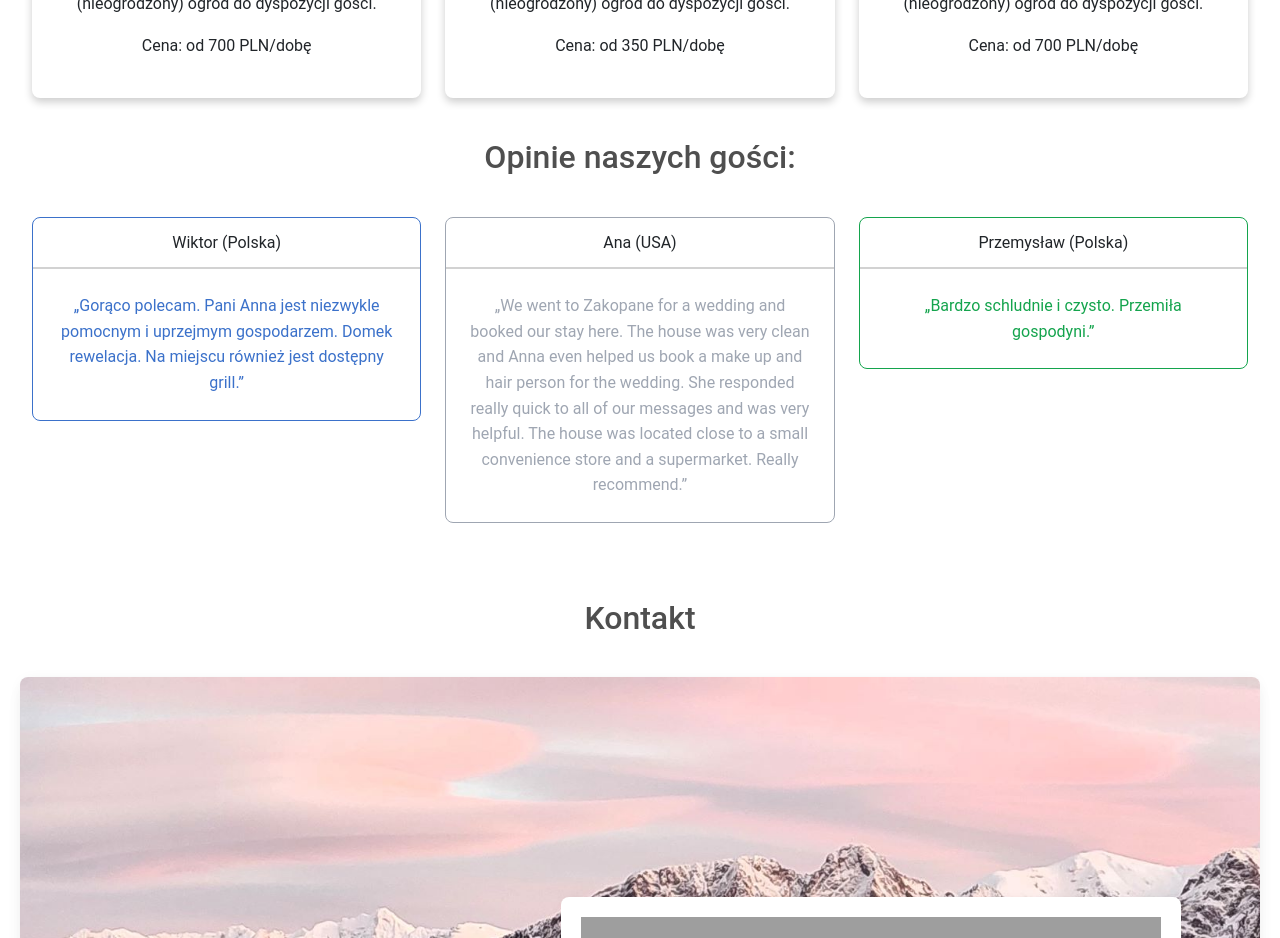
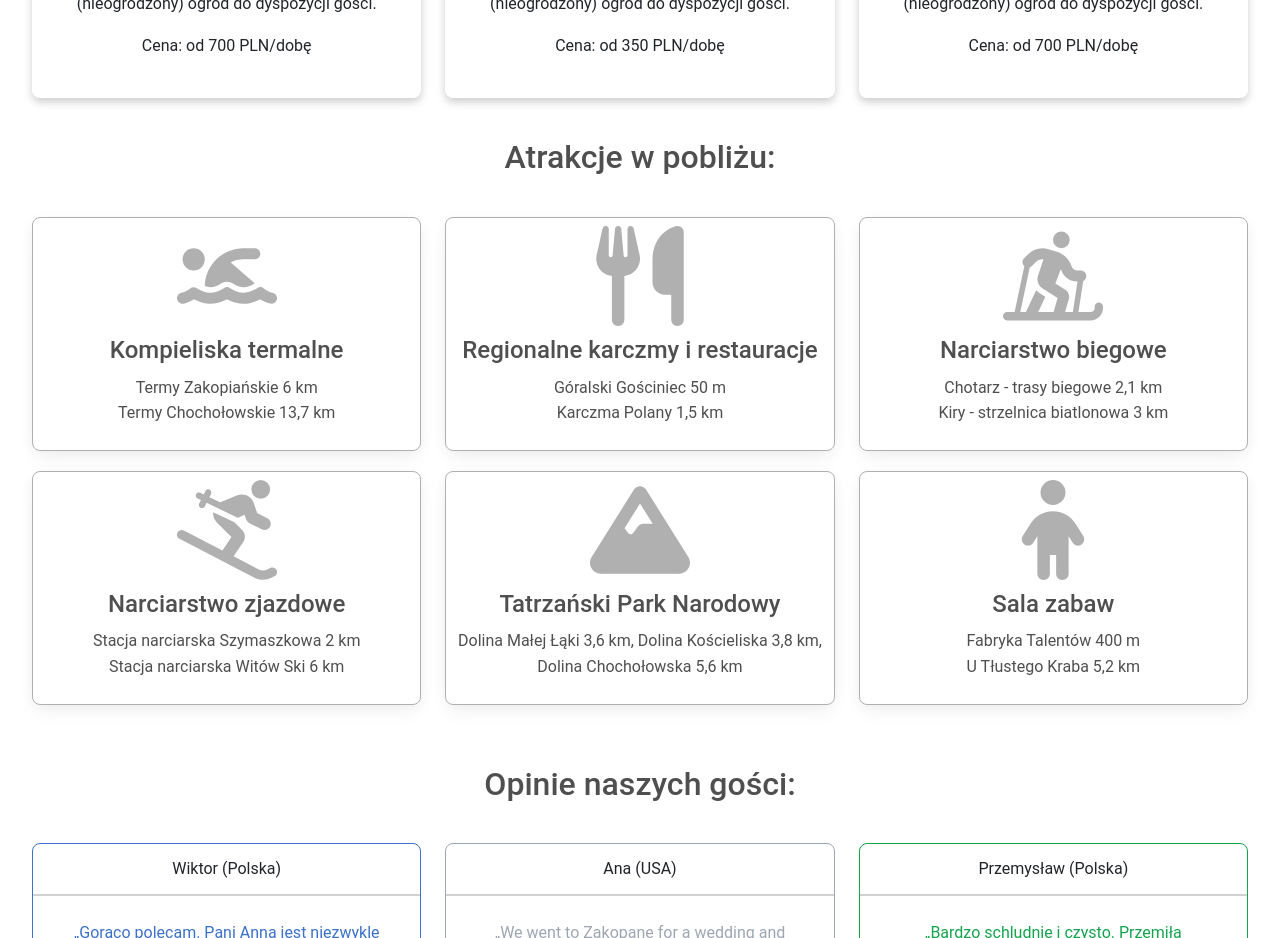
Before and after one commit to Grzesiek333/Zakodomki, a React (Vite) app: page / in a window 1280 px wide. Shown: the part 1880-2818 px from the top of the page. Built offline with nearby package versions, Linux system fonts and the light colour scheme; grey boxes are pictures that could not be loaded.

Commit message:
add_section_grid_actractions

```diff
--- /dev/null
+++ b/src/components/grid_atractions.jsx
@@ -0,0 +1,62 @@
+import React from "react";
+import { MDBRow, MDBCol } from 'mdb-react-ui-kit';
+import { faPersonSwimming } from '@fortawesome/free-solid-svg-icons';
+import { FontAwesomeIcon } from '@fortawesome/react-fontawesome';
+import { faPersonSkiingNordic } from '@fortawesome/free-solid-svg-icons';
+import { faPersonSkiing } from '@fortawesome/free-solid-svg-icons';
+import { faMountain } from '@fortawesome/free-solid-svg-icons';
+import { faUtensils } from '@fortawesome/free-solid-svg-icons';
+import { faChild } from '@fortawesome/free-solid-svg-icons';
+
+export default function GridActractions() {
+  const iconStyle = { border: '1px solid #b0b0b0', borderRadius: '0.5rem', boxShadow: '0 2px 15px -3px rgba(0, 0, 0, 0.07), 0 10px 20px -2px rgba(0, 0, 0, 0.04)' };
+  return (
+    <>
+      <h2>Atrakcje w pobliżu:</h2>
+      <MDBRow style={{width: '100%', maxWidth: '1240px'}}>
+        <MDBCol md='4' style={{marginBottom: '20px'}}>
+          <div className="order-3 p-2" style={iconStyle}>
+          <FontAwesomeIcon icon={faPersonSwimming} size="2xl" style={{color: "#b0b0b0", width: '100px', height: '100px'}} />
+          <h4 style={{marginTop: '10px'}}>Kompieliska termalne</h4>
+          <p style={{marginTop: '10px'}}>Termy Zakopiańskie 6 km <br/> Termy Chochołowskie 13,7 km</p>
+          </div>
+        </MDBCol>
+        <MDBCol md='4'style={{marginBottom: '20px'}}>
+        <div className="order-3 p-2" style={iconStyle}>
+          <FontAwesomeIcon icon={faUtensils} size="2xl" style={{color: "#b0b0b0", width: '100px', height: '100px'}} />
+          <h4 style={{marginTop: '10px'}}>Regionalne karczmy i restauracje</h4>
+          <p style={{marginTop: '10px'}}>Góralski Gościniec 50 m<br/> Karczma Polany 1,5 km </p>
+          </div>
+        </MDBCol>
+        <MDBCol md='4'style={{marginBottom: '20px'}}>
+        <div className="order-3 p-2" style={iconStyle}>
+          <FontAwesomeIcon icon={faPersonSkiingNordic} size="2xl" style={{color: "#b0b0b0", width: '100px', height: '100px'}} />
+          <h4 style={{marginTop: '10px'}}>Narciarstwo biegowe</h4>
+          <p style={{marginTop: '10px'}}>Chotarz - trasy biegowe 2,1 km <br/> Kiry - strzelnica biatlonowa 3 km </p>
+          </div>
+        </MDBCol>
+        <MDBCol md='4'style={{marginBottom: '20px'}}>
+        <div className="order-3 p-2" style={iconStyle}>
+          <FontAwesomeIcon icon={faPersonSkiing} size="2xl" style={{color: "#b0b0b0", width: '100px', height: '100px'}} />
+          <h4 style={{marginTop: '10px'}}>Narciarstwo zjazdowe</h4>
+          <p style={{marginTop: '10px'}}> Stacja narciarska Szymaszkowa 2 km<br/> Stacja narciarska Witów Ski 6 km </p>
+          </div>
+        </MDBCol>
+        <MDBCol md='4'style={{marginBottom: '20px'}}>
+        <div className="order-3 p-2" style={iconStyle}>
+          <FontAwesomeIcon icon={faMountain} size="2xl" style={{color: "#b0b0b0", width: '100px', height: '100px'}} />
+          <h4 style={{marginTop: '10px'}}>Tatrzański Park Narodowy</h4>
+          <p style={{marginTop: '10px'}}>Dolina Małej Łąki 3,6 km, Dolina Kościeliska 3,8 km, Dolina Chochołowska 5,6 km</p>
+          </div>
+        </MDBCol>
+        <MDBCol md='4'style={{marginBottom: '20px'}}>
+        <div className="order-3 p-2" style={iconStyle}>
+          <FontAwesomeIcon icon={faChild} size="2xl" style={{color: "#b0b0b0", width: '100px', height: '100px'}} />
+          <h4 style={{marginTop: '10px'}}>Sala zabaw</h4>
+          <p style={{marginTop: '10px'}}>Fabryka Talentów 400 m <br/>U Tłustego Kraba 5,2 km</p>
+          </div>
+        </MDBCol>
+      </MDBRow>
+    </>
+  );
+}
--- a/src/home.jsx
+++ b/src/home.jsx
@@ -1,6 +1,7 @@
 import React from "react";
 import GridCards from "./components/grid_cards";
 import GridIcon from "./components/grid_icon";
+import GridActractions from "./components/grid_atractions";
 import {Header_Home} from "./components/header";
 import Comments from "./components/comments";
 import Contact_section from "./components/contact_section";
@@ -14,6 +15,7 @@ export default function Home() {
       <Header_Home />
       <GridIcon />
       <GridCards />
+      <GridActractions />
       <Comments />
       <Contact_section />
       <Footer />
```
